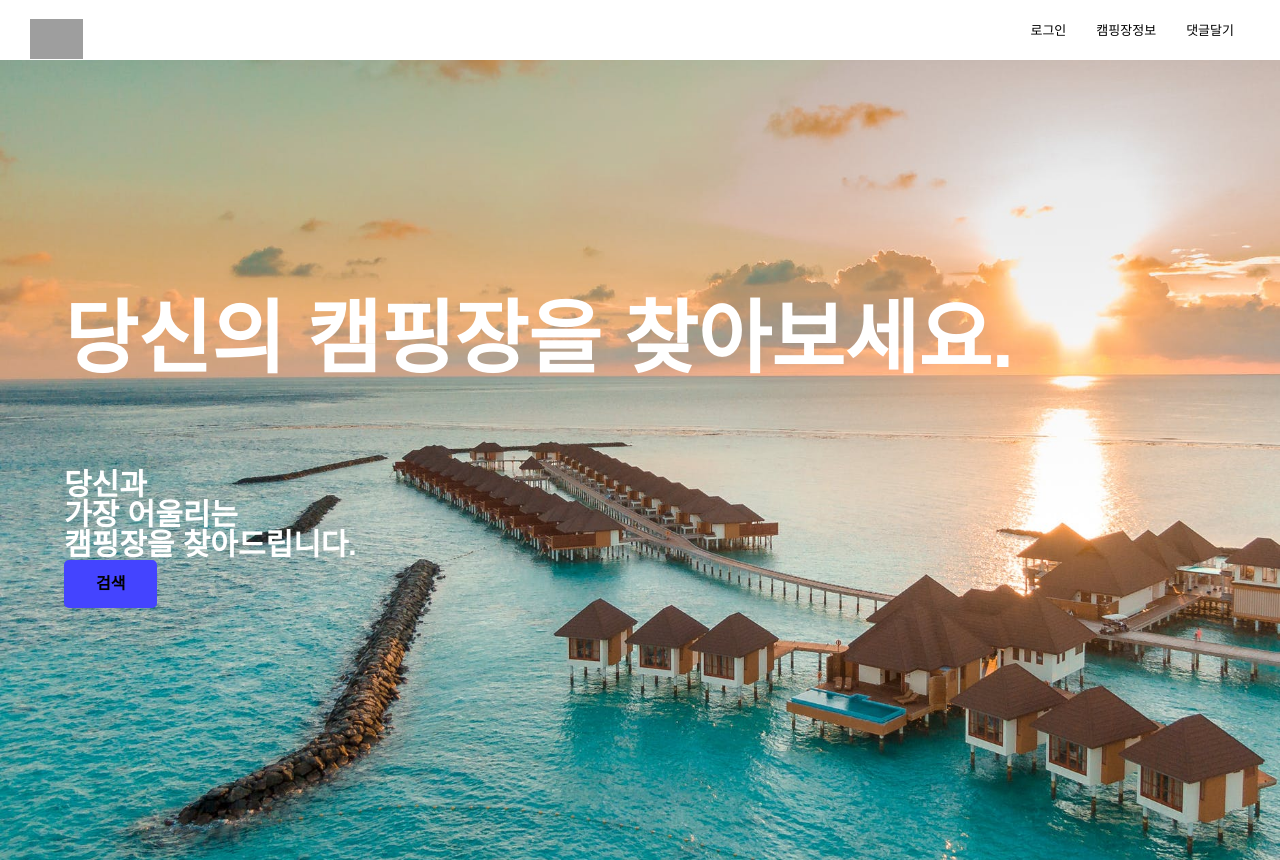
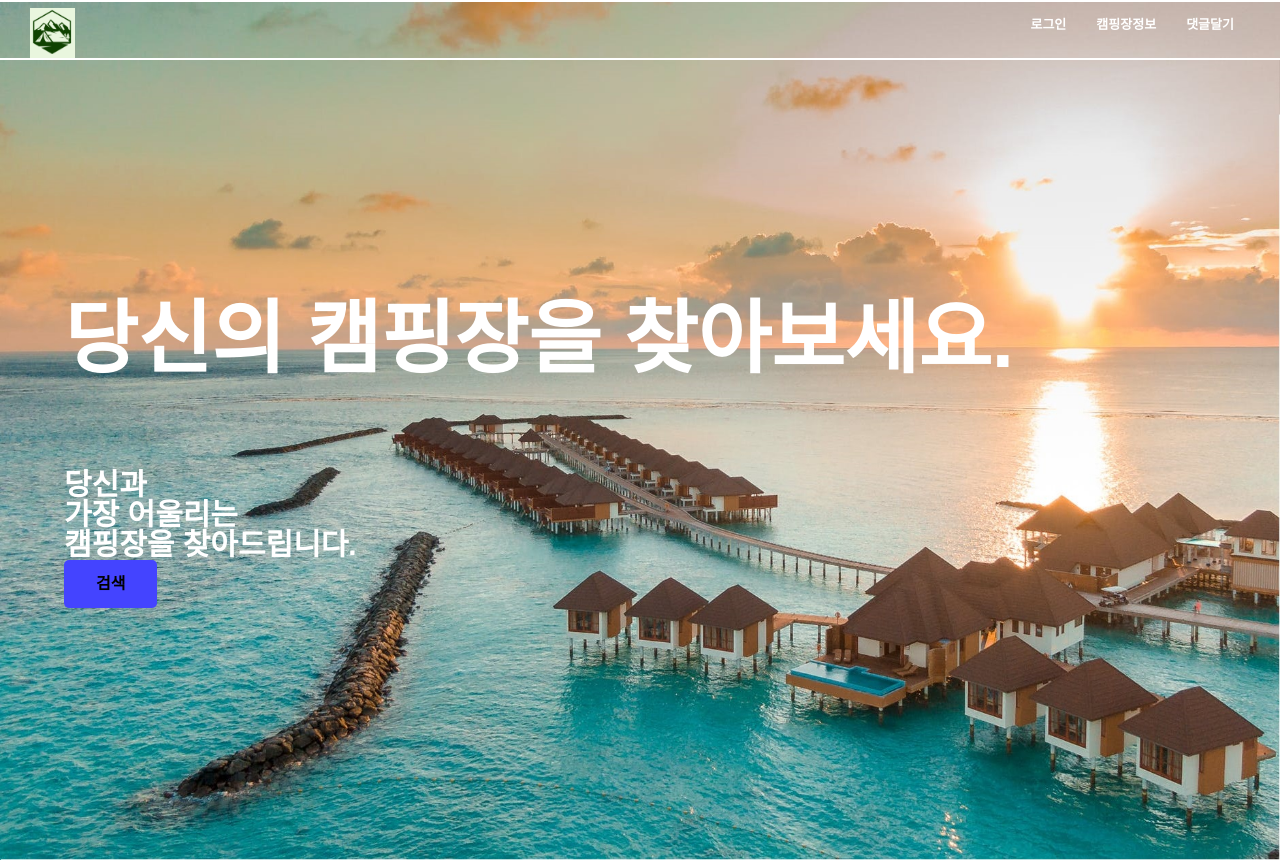
Before and after one commit to leeeunseo912/IoT_1, a Django app: page / in a window 1280 px wide; the page is wider, and only the part inside the window is pictured. Run offline with Django 4.2, Linux system fonts and the light colour scheme; some libraries are stand-ins or nearby versions; grey boxes are pictures that could not be loaded.

Commit message:
메인화면 로고 추가 및 nav 배경추가

```diff
--- a/static/css/styles.css
+++ b/static/css/styles.css
@@ -14,8 +14,9 @@
   }
 
   .logo{
-    line-height: 60px;
+    /* line-height: 60px; */
     float: left;
+    position: relative;
   }
 
   .logo img{
@@ -24,6 +25,7 @@
 
   .navbar ul{
     float: right;
+
   }
 
   .navbar li{
@@ -33,10 +35,12 @@
   }
 
   .navbar a{
+    position: relative;
     text-decoration: none;
-    color: black;
+    color : white;
     font-style: bold;
     font-size: 13px;
+    font-weight: 900;
   }
 
   .hero_header{
@@ -100,9 +104,9 @@
     position: absolute;
     left: 0;
     width: 100%;
-    height: 100vh;
+    /* height: 100vh;
     object-fit: cover;
-    object-position: 83%;
+    object-position: 83%; */
   }
 
   .home__container {
@@ -143,3 +147,18 @@
   .button:hover {
     background-color: #8888ff;
   }
+  .top__img{
+    position: absolute;
+    left: 0;
+    width: 100%;
+    height: 100px;
+    object-fit: cover;
+    object-position: 0%;
+  }
+
+  .nav__img{
+    position: absolute;
+    left: 0;
+    width: 100%;
+
+  }
--- a/templates/navbar.html
+++ b/templates/navbar.html
@@ -1,12 +1,13 @@
 {% load static %}
   <link href="{% static 'css/styles.css' rel="stylesheet" %}"/>
   <div class="navbar">
+    <img src="{% static 'images/home2.jpg'%}" alt="" class="nav__img">
     <a class="logo" href="{% url 'main:index' %}">
-      <img src="{% static 'images/logo.png' %}" height="40px">
+      <img src="{% static 'images/logo.png' %}" height="50px">
     </a>
     <ul>
-      <li><a href="#">로그인</a></li>
-      <li><a href="#">캠핑장정보</a></li>
-      <li><a href="#">댓글달기</a></li>
+      <li><a class="nav" href="#">로그인</a></li>
+      <li><a class="nav" href="#">캠핑장정보</a></li>
+      <li><a class="nav" href="#">댓글달기</a></li>
     </ul>
   </div>
```
Also changed, not shown: static/images/home1.jpg, static/images/home2.jpg (added), static/images/logo.png (added).
